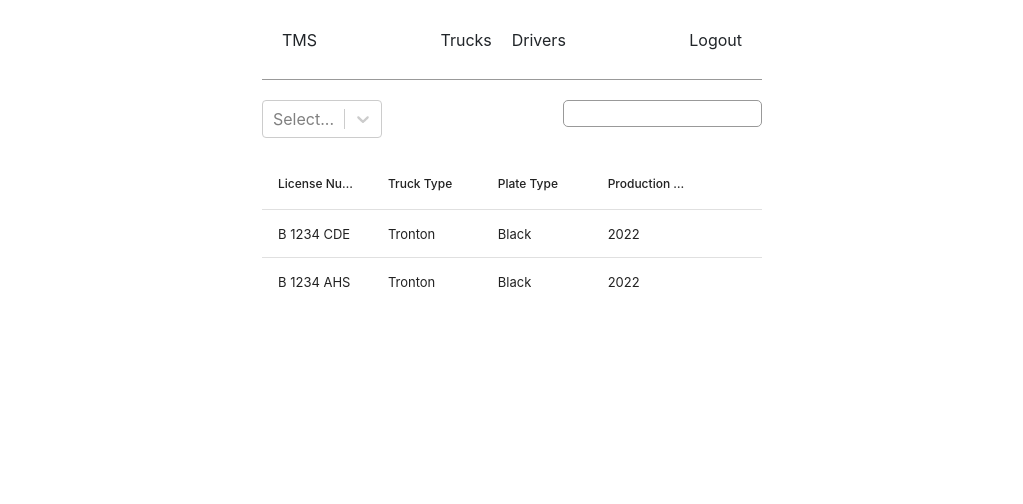
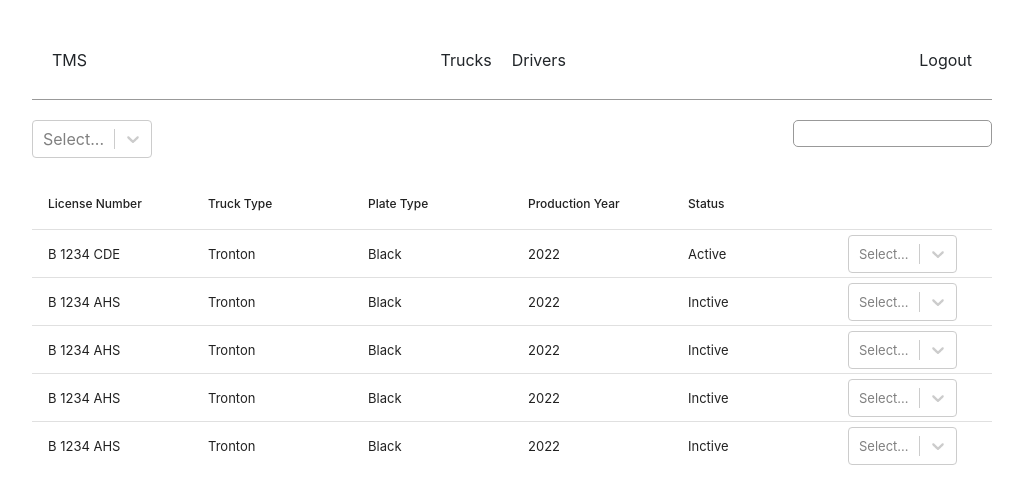
Before and after one commit to Hackathon-Kargo-Team-9/frontend, a Next.js app: page /transporter/trucks in a window 1280 px wide. Shown: the top 504 px of the page, without its empty margins (128-1151 px from the left). Built offline with nearby package versions, Linux system fonts and the light colour scheme.

Commit message:
add actions in list of trucks

```diff
--- a/pages/transporter/trucks/index.js
+++ b/pages/transporter/trucks/index.js
@@ -25,8 +25,10 @@ const Container = styled.div`
   width: 100%;
   background-color: var(--light);
   color: var(--darkgrey);
-  max-width: 500px;
+  max-width: 1000px;
   margin: 0 auto;
+  overflow: auto;
+  padding: 20px;
 `;
 
 const NavbarContainer = styled.nav`
@@ -51,6 +53,7 @@ const Filter = styled.div`
 
 const TableContainer = styled.div`
   margin-top: 20px;
+  min-height: 100vh;
 `;
 
 function Navbar() {
@@ -67,6 +70,43 @@ function Navbar() {
 }
 
 function Trucks() {
+  function onSelectAction(action, truck) {
+    switch (action) {
+      case "update status":
+        updateStatus(truck);
+        break;
+      case "change detail":
+        changeDetail(truck);
+        break;
+    }
+  }
+  function updateStatus(truck) {
+    console.log("change status to negate ", truck.status);
+  }
+  function changeDetail(truck) {
+    console.log("edit ", truck.licence_number);
+    location.href = "/transporter/trucks/edit/" + truck.license_number;
+  }
+  const options_active = [
+    {
+      label: "Change Detail",
+      value: "change detail",
+    },
+    {
+      label: "Deactivate Unit",
+      value: "update status",
+    },
+  ];
+  const options_deactive = [
+    {
+      label: "Change Detail",
+      value: "change detail",
+    },
+    {
+      label: "Activate Unit",
+      value: "update status",
+    },
+  ];
   const columns = [
     {
       name: "License Number",
@@ -85,7 +125,17 @@ function Trucks() {
       selector: (row) => row.prod_year,
     },
     {
+      name: "Status",
+      selector: (row) => row.status,
+    },
+    {
       name: "",
+      cell: (row) => (
+        <Select
+          options={row.status === "Active" ? options_active : options_deactive}
+          onChange={(i) => onSelectAction(i.value, row)}
+        />
+      ),
     },
   ];
 
@@ -95,12 +145,35 @@ function Trucks() {
       truck_type: "Tronton",
       plate_type: "Black",
       prod_year: "2022",
+      status: "Active",
     },
     {
       license_number: "B 1234 AHS",
       truck_type: "Tronton",
       plate_type: "Black",
       prod_year: "2022",
+      status: "Inctive",
+    },
+    {
+      license_number: "B 1234 AHS",
+      truck_type: "Tronton",
+      plate_type: "Black",
+      prod_year: "2022",
+      status: "Inctive",
+    },
+    {
+      license_number: "B 1234 AHS",
+      truck_type: "Tronton",
+      plate_type: "Black",
+      prod_year: "2022",
+      status: "Inctive",
+    },
+    {
+      license_number: "B 1234 AHS",
+      truck_type: "Tronton",
+      plate_type: "Black",
+      prod_year: "2022",
+      status: "Inctive",
     },
   ];
 
@@ -116,7 +189,7 @@ function Trucks() {
       <Filter>
         <div>
           <Select
-            onChange={(i) => setSelectedTruckType(i.value)}
+            onChange={(n) => setSelectedTruckType(n.value)}
             options={TRUCK_TYPES}
           />
         </div>
```
Also changed, not shown: pages/transporter/trucks/edit/[id].js (renamed from pages/transporter/trucks/edit.js).
